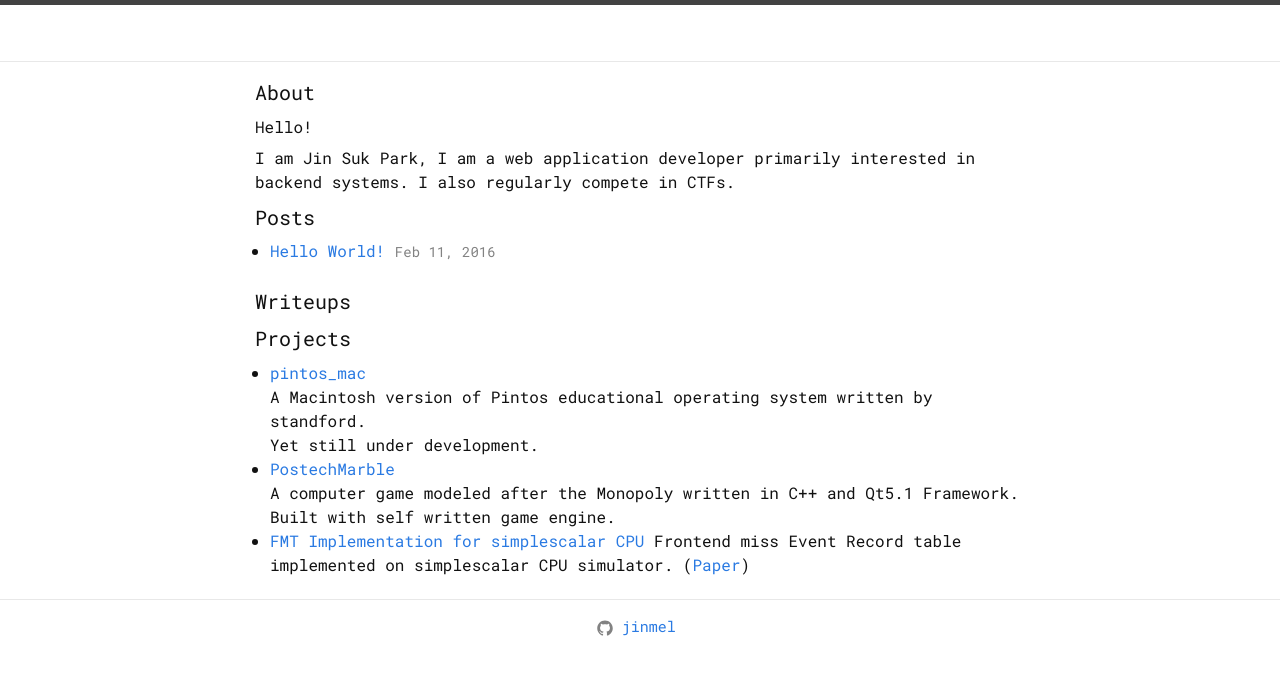
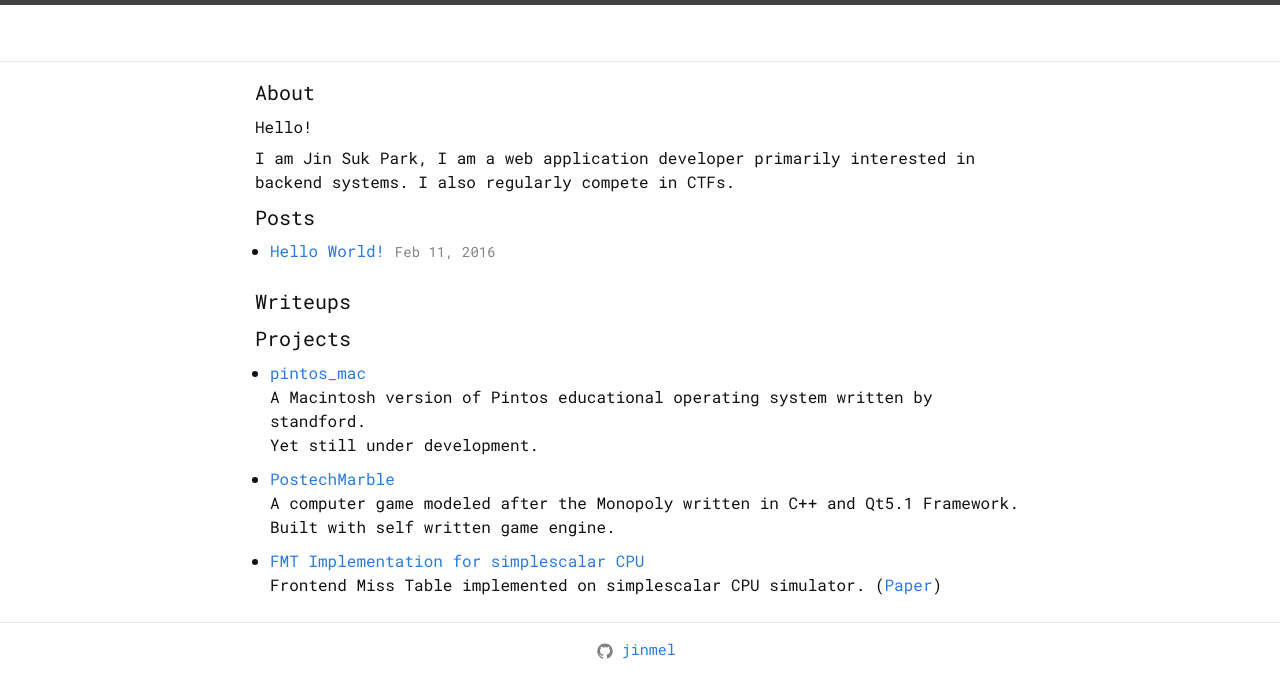
Before and after one commit to jinmel/jinmel.github.io, a Jekyll site: the page built from index.html, in a window 1280 px wide. Shown: the top 698 px of the page. Built offline with Jekyll 4.4.1, drawn with Linux system fonts in a browser that asks for light colours.

Commit message:
bottom margin for project list

```diff
--- a/_sass/_layout.scss
+++ b/_sass/_layout.scss
@@ -250,3 +250,11 @@
     }
   }
 }
+
+// Projects
+
+.project-list {
+  li {
+    margin-bottom: 10px;
+  }
+}
--- a/index.html
+++ b/index.html
@@ -56,8 +56,9 @@ layout: default
     </li>
     <li>
       <a href="https://github.com/jinmel/simplescalar_fmt">FMT Implementation for simplescalar CPU</a>
+      <br>
       <span class="description">
-        Frontend miss Event Record table implemented on simplescalar CPU simulator.
+        Frontend Miss Table implemented on simplescalar CPU simulator.
         (<a href="https://software.intel.com/sites/default/files/m/a/f/f/Perf_Ctr_ASPLOS.pdf">Paper</a>)
       </span>
     </li>
```
